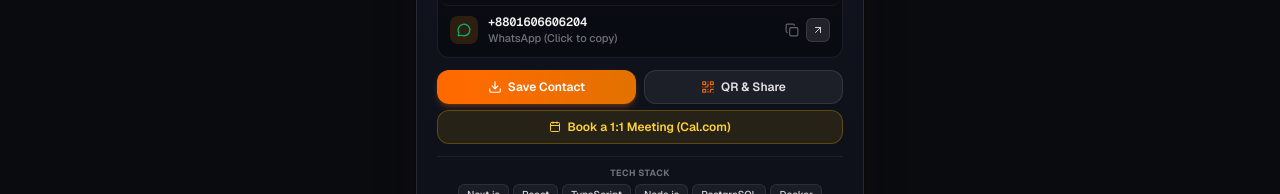
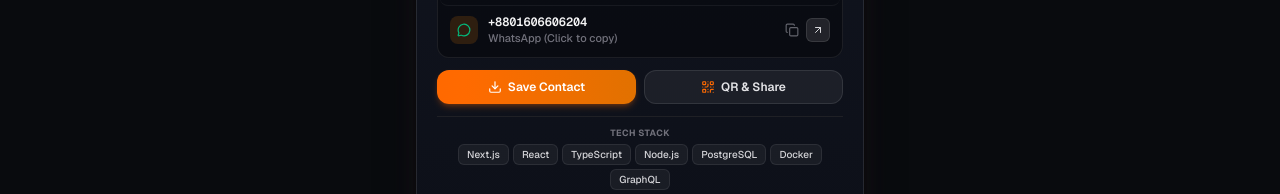
Before and after one commit to maruf-ahamed-fardin/EMS, a Next.js app: page /ashekrabbani in a window 1280 px wide. Shown: the part 471-665 px from the top of the page. Built offline with nearby package versions, Linux system fonts and the light colour scheme; no server answers; the database is empty.

Commit message:
feat: add ProfileActions component for vCard downloads and branded QR code sharing

```diff
--- a/src/components/ProfileActions.tsx
+++ b/src/components/ProfileActions.tsx
@@ -1,7 +1,7 @@
 'use client';
 
 import { useState, useEffect } from 'react';
-import { Calendar, Download, QrCode, Share2, Copy, Check, X, BadgeCheck } from 'lucide-react';
+import { Download, QrCode, Share2, Copy, Check, X, BadgeCheck } from 'lucide-react';
 import type { PublicUser, ProfileData } from '@/lib/team';
 import { generateBrandedQrSvg } from '@/lib/branded-qr';
 import { recordRecentView } from '@/lib/recent-views';
@@ -174,10 +174,8 @@
     handleCopyLink();
   };
 
-  const calendlyUrl = profileData?.calendlyUrl || user.calendlyUrl;
-
   return (
-    <div className="space-y-1.5">
+    <div className="flex flex-col gap-2.5">
       {/* Primary Action Row: Save Contact + QR & Share */}
       <div className="grid grid-cols-2 gap-2">
         <button
@@ -199,19 +197,6 @@
           QR & Share
         </button>
       </div>
-
-      {/* Optional "Book Meeting" button */}
-      {calendlyUrl && (
-        <a
-          href={calendlyUrl}
-          target="_blank"
-          rel="noopener noreferrer"
-          className="flex cursor-pointer items-center justify-center gap-1.5 rounded-xl border border-amber-500/30 bg-amber-500/10 px-3 py-2 text-xs font-semibold text-amber-700 transition hover:bg-amber-500/20 active:scale-[0.98] dark:border-amber-400/25 dark:bg-amber-400/10 dark:text-amber-300 dark:hover:bg-amber-400/20 outline-none"
-        >
-          <Calendar className="h-3 w-3" />
-          Book a 1:1 Meeting (Cal.com)
-        </a>
-      )}
 
       {/* Branded SeloraX QR Modal (Exact Reference Edition) */}
       {showQR && (
```
